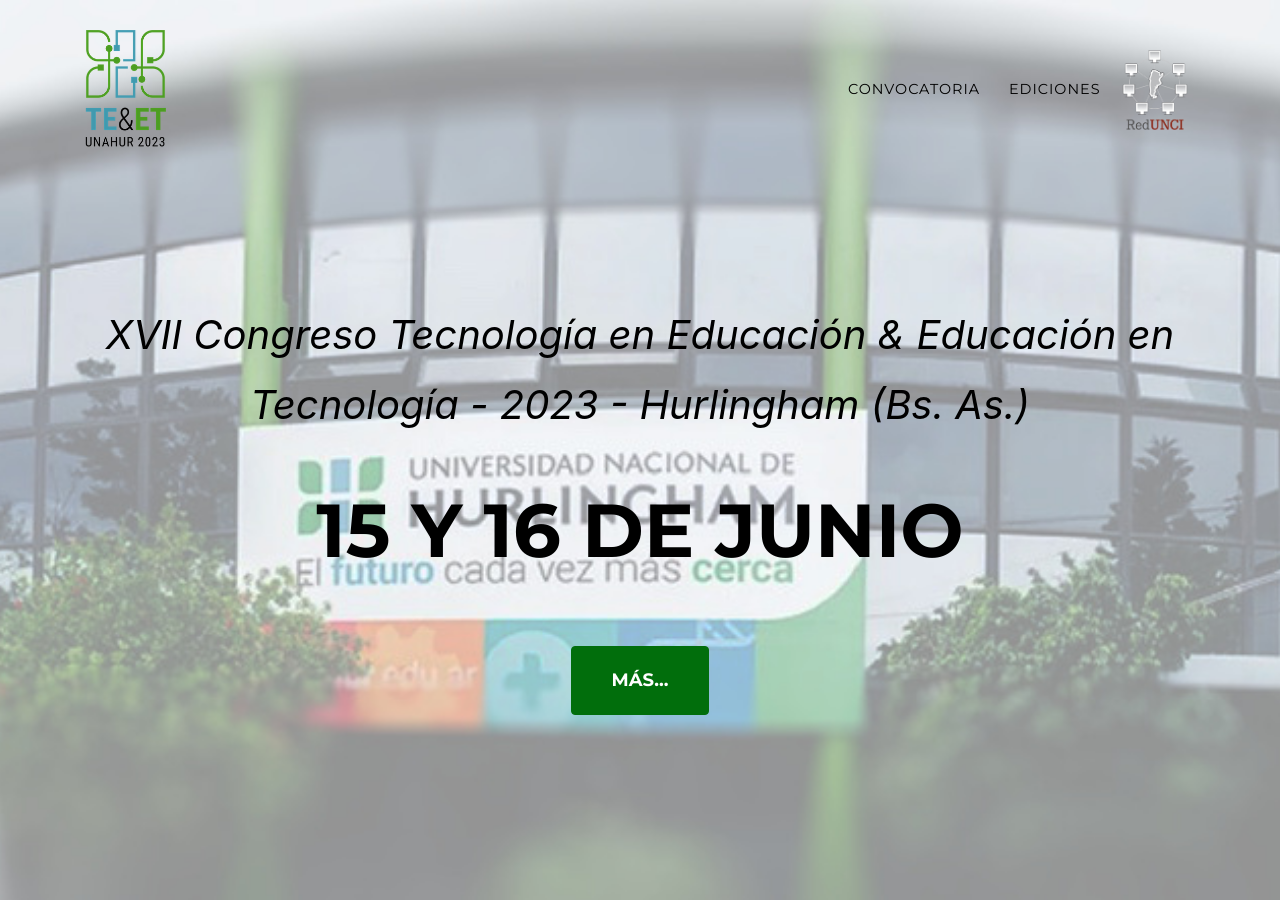
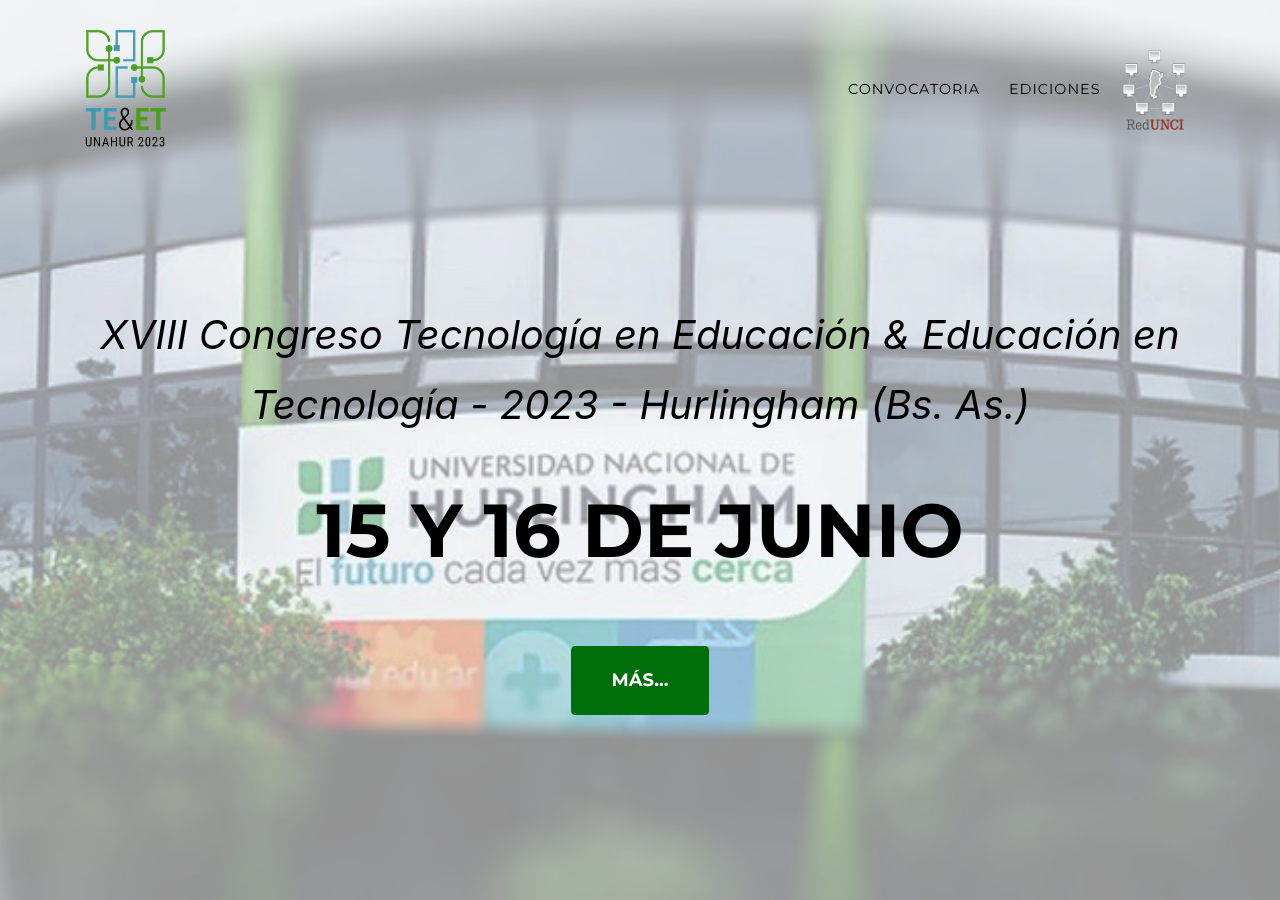
Before and after one commit to teyet2023unahur/teyet2023-2, a Jekyll site: the page built from index.md, in a window 1280 px wide and 900 px high. Built offline with Jekyll 4.4.1, drawn with Linux system fonts in a browser that asks for light colours; some web fonts are replaced.

Commit message:
corregir num congreso

```diff
--- a/_data/sitetext.yml
+++ b/_data/sitetext.yml
@@ -168,7 +168,7 @@
 # -------
 es: &DEFAULT_ES
   header:
-    title: XVII Congreso Tecnología en Educación & Educación en Tecnología - 2023 - Hurlingham (Bs. As.)
+    title: XVIII Congreso Tecnología en Educación & Educación en Tecnología - 2023 - Hurlingham (Bs. As.)
     text: 15 y 16 de Junio
     button: Más...
     buttonlink: "#convocatoria"
```
